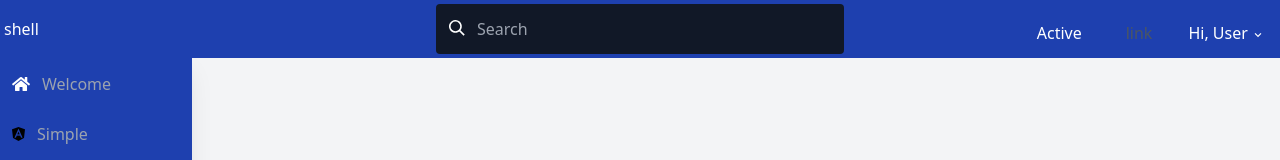
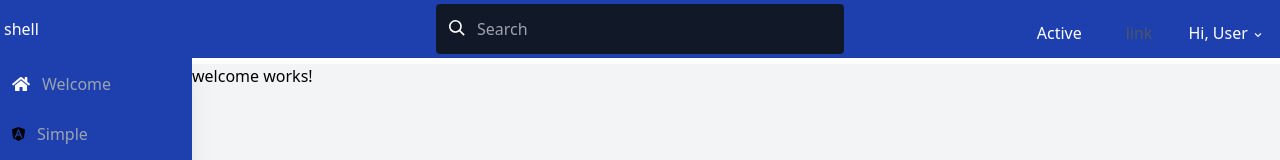
Before and after one commit to tecnocrata/mfe-hub, an Angular app in the folder module-federation/shell/: page / in a window 1280 px wide. Shown: the top 160 px of the page. Built offline with nearby package versions, Linux system fonts and the light colour scheme.

Commit message:
welcome component added for module federation shell

```diff
--- a/module-federation/shell/src/app/app-routing.module.ts
+++ b/module-federation/shell/src/app/app-routing.module.ts
@@ -1,10 +1,11 @@
 import { NgModule } from '@angular/core';
 import { RouterModule, Routes } from '@angular/router';
+import { WelcomeComponent } from './welcome/welcome.component';
 
-const routes: Routes = [];
+const routes: Routes = [{ path: '', component: WelcomeComponent }];
 
 @NgModule({
   imports: [RouterModule.forRoot(routes)],
-  exports: [RouterModule]
+  exports: [RouterModule],
 })
-export class AppRoutingModule { }
+export class AppRoutingModule {}
--- a/module-federation/shell/src/app/app.component.html
+++ b/module-federation/shell/src/app/app.component.html
@@ -474,7 +474,7 @@
 
   </div>
 
-  <div id="mycontainer" class="main-content flex-1 bg-gray-100 mt-12 md:mt-2 pb-24 md:pb-5">
+  <div id="mycontainer" class="main-content flex-1 bg-gray-100 mt-12 md:mt-16 pb-24 md:pb-5">
     <router-outlet></router-outlet>
   </div>
 </div>
--- a/module-federation/shell/src/app/app.module.ts
+++ b/module-federation/shell/src/app/app.module.ts
@@ -3,10 +3,12 @@ import { BrowserModule } from '@angular/platform-browser';
 
 import { AppRoutingModule } from './app-routing.module';
 import { AppComponent } from './app.component';
+import { WelcomeComponent } from './welcome/welcome.component';
 
 @NgModule({
   declarations: [
-    AppComponent
+    AppComponent,
+    WelcomeComponent
   ],
   imports: [
     BrowserModule,
--- /dev/null
+++ b/module-federation/shell/src/app/welcome/welcome.component.html
@@ -0,0 +1 @@
+<p>welcome works!</p>
--- /dev/null
+++ b/module-federation/shell/src/app/welcome/welcome.component.ts
@@ -0,0 +1,15 @@
+import { Component, OnInit } from '@angular/core';
+
+@Component({
+  selector: 'app-welcome',
+  templateUrl: './welcome.component.html',
+  styleUrls: ['./welcome.component.css']
+})
+export class WelcomeComponent implements OnInit {
+
+  constructor() { }
+
+  ngOnInit(): void {
+  }
+
+}
```
Also changed, not shown: module-federation/shell/src/app/welcome/welcome.component.css (added), 1 other file (tests, documents, lock files or other folders).
